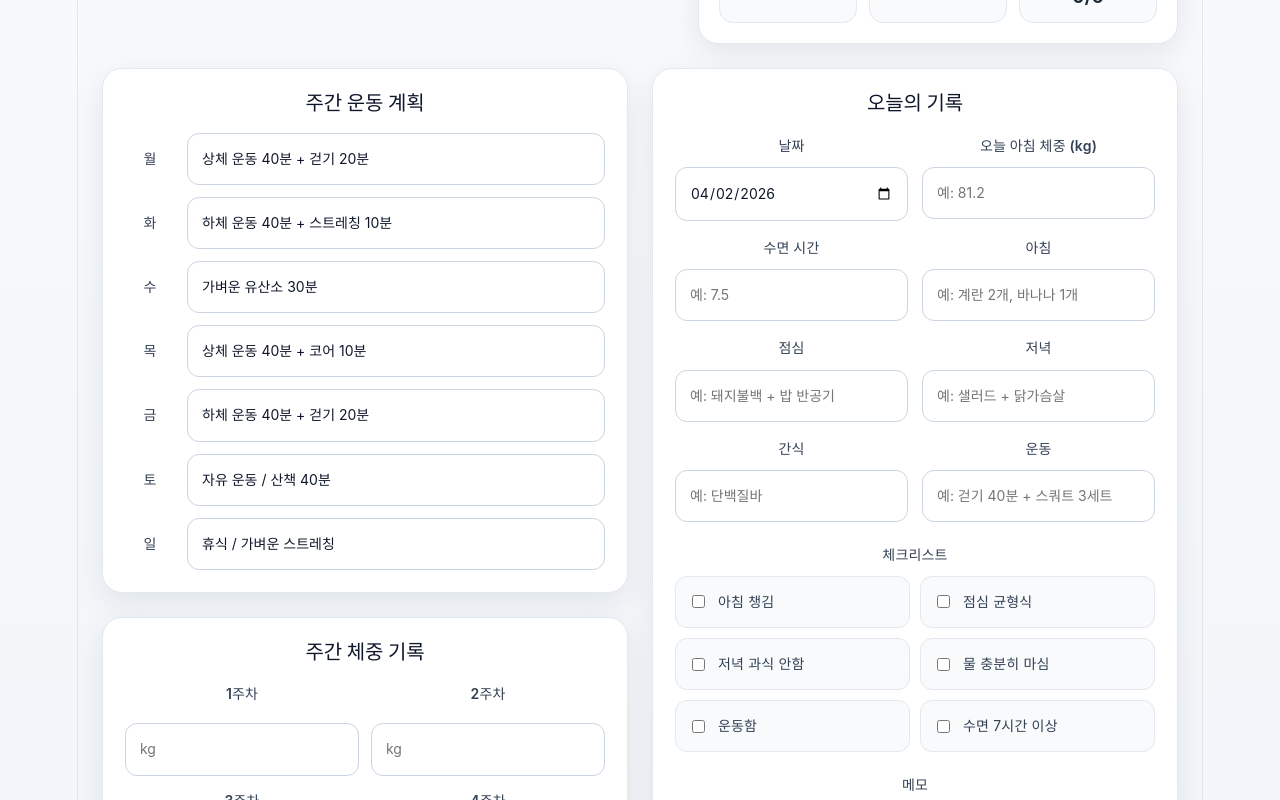
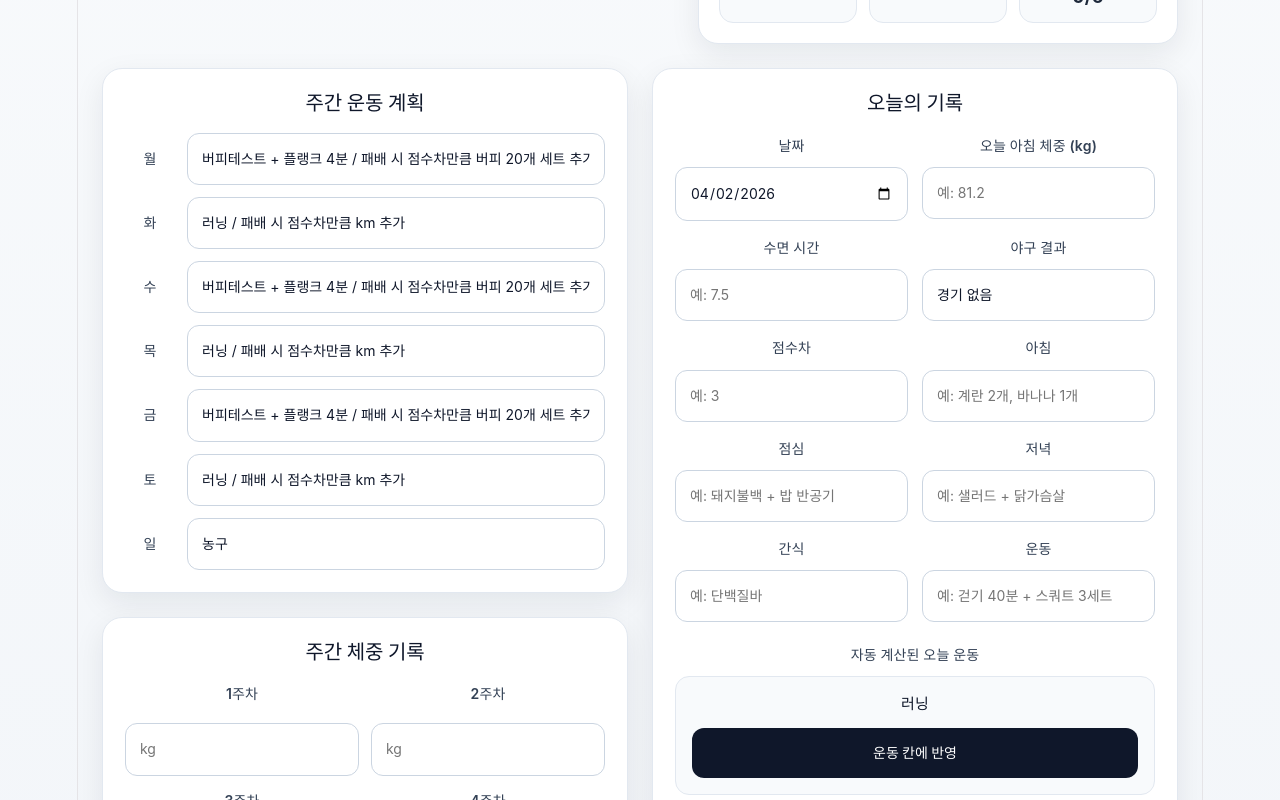
Before and after one commit to lgtwins0351-sys/health-routine-app, a React (Vite) app: page / in a window 1280 px wide. Shown: the part 240-1040 px from the top of the page. Built offline with nearby package versions, Linux system fonts and the light colour scheme.

Commit message:
점수 기반 자동 운동 계산 추가

```diff
--- a/src/App.css
+++ b/src/App.css
@@ -12,7 +12,8 @@ body {
 
 button,
 input,
-textarea {
+textarea,
+select {
   font: inherit;
 }
 
@@ -403,6 +404,27 @@ textarea {
   margin: 0;
 }
 
+.auto-exercise-box {
+  display: flex;
+  flex-direction: column;
+  gap: 12px;
+  padding: 16px;
+  border: 1px solid #e2e8f0;
+  background: #f8fafc;
+  border-radius: 14px;
+}
+
+.auto-exercise-text {
+  font-size: 15px;
+  font-weight: 600;
+  color: #0f172a;
+  line-height: 1.5;
+}
+
+select.input {
+  appearance: none;
+}
+
 @media (max-width: 1024px) {
   .header {
     grid-template-columns: 1fr;
--- a/src/App.jsx
+++ b/src/App.jsx
@@ -4,13 +4,13 @@ import "./App.css";
 const WEEK_DAYS = ["월", "화", "수", "목", "금", "토", "일"];
 
 const DEFAULT_WEEKLY_PLAN = {
-  월: "상체 운동 40분 + 걷기 20분",
-  화: "하체 운동 40분 + 스트레칭 10분",
-  수: "가벼운 유산소 30분",
-  목: "상체 운동 40분 + 코어 10분",
-  금: "하체 운동 40분 + 걷기 20분",
-  토: "자유 운동 / 산책 40분",
-  일: "휴식 / 가벼운 스트레칭",
+  월: "버피테스트 + 플랭크 4분 / 패배 시 점수차만큼 버피 20개 세트 추가",
+  화: "러닝 / 패배 시 점수차만큼 km 추가",
+  수: "버피테스트 + 플랭크 4분 / 패배 시 점수차만큼 버피 20개 세트 추가",
+  목: "러닝 / 패배 시 점수차만큼 km 추가",
+  금: "버피테스트 + 플랭크 4분 / 패배 시 점수차만큼 버피 20개 세트 추가",
+  토: "러닝 / 패배 시 점수차만큼 km 추가",
+  일: "농구",
 };
 
 const DEFAULT_WEIGHT_LOG = Array.from({ length: 8 }, (_, i) => ({
@@ -28,6 +28,8 @@ const DEFAULT_TODAY_RECORD = {
   snacks: "",
   exercise: "",
   memo: "",
+  baseballResult: "none",
+  scoreDiff: "",
   checks: {
     breakfast: false,
     lunch: false,
@@ -46,6 +48,22 @@ function getStorage(key, fallback) {
     console.error(`${key} 로드 실패`, error);
     return fallback;
   }
+}
+
+function getDayKeyFromDate(dateString) {
+  if (!dateString) return "";
+  const date = new Date(dateString);
+  const day = date.getDay();
+  const map = {
+    0: "일",
+    1: "월",
+    2: "화",
+    3: "수",
+    4: "목",
+    5: "금",
+    6: "토",
+  };
+  return map[day] || "";
 }
 
 function App() {
@@ -127,6 +145,49 @@ function App() {
     return "조금 더 관리가 필요해요";
   }, [checklistScore]);
 
+  const autoExerciseText = useMemo(() => {
+    const dayKey = getDayKeyFromDate(todayRecord.date);
+    const result = todayRecord.baseballResult;
+    const diff = Number(todayRecord.scoreDiff || 0);
+
+    if (!dayKey) return "날짜를 먼저 선택해줘.";
+
+    if (dayKey === "일") {
+      return "농구";
+    }
+
+    if (result === "none") {
+      if (dayKey === "월" || dayKey === "수" || dayKey === "금") {
+        return "버피테스트 + 플랭크 4분";
+      }
+      if (dayKey === "화" || dayKey === "목" || dayKey === "토") {
+        return "러닝";
+      }
+    }
+
+    if (dayKey === "월" || dayKey === "수" || dayKey === "금") {
+      if (result === "win") {
+        return "간단 스트레칭 + 플랭크 4분";
+      }
+      if (result === "lose") {
+        return diff > 0
+          ? `버피 20개 × ${diff}세트 + 플랭크 4분`
+          : "점수차를 입력해줘.";
+      }
+    }
+
+    if (dayKey === "화" || dayKey === "목" || dayKey === "토") {
+      if (result === "win") {
+        return "러닝";
+      }
+      if (result === "lose") {
+        return diff > 0 ? `러닝 ${diff}km` : "점수차를 입력해줘.";
+      }
+    }
+
+    return "기본 루틴 없음";
+  }, [todayRecord.date, todayRecord.baseballResult, todayRecord.scoreDiff]);
+
   const handleTodayChange = (field, value) => {
     setTodayRecord((prev) => ({
       ...prev,
@@ -163,6 +224,13 @@ function App() {
       date: new Date().toISOString().slice(0, 10),
     });
     setEditingId(null);
+  };
+
+  const applyAutoExercise = () => {
+    setTodayRecord((prev) => ({
+      ...prev,
+      exercise: autoExerciseText,
+    }));
   };
 
   const handleSaveRecord = () => {
@@ -202,6 +270,8 @@ function App() {
       snacks: record.snacks || "",
       exercise: record.exercise || "",
       memo: record.memo || "",
+      baseballResult: record.baseballResult || "none",
+      scoreDiff: record.scoreDiff || "",
       checks: {
         breakfast: record.checks?.breakfast || false,
         lunch: record.checks?.lunch || false,
@@ -225,11 +295,21 @@ function App() {
   };
 
   const feedbackText = useMemo(() => {
+    const baseballResultText =
+      todayRecord.baseballResult === "win"
+        ? "승"
+        : todayRecord.baseballResult === "lose"
+        ? "패"
+        : "경기 없음";
+
     return `아래 기록 보고 식단/운동/수면 기준으로 피드백해줘.
 
 날짜: ${todayRecord.date || "-"}
 오늘 아침 체중: ${todayRecord.weight || "미입력"}kg
 수면 시간: ${todayRecord.sleep || "미입력"}시간
+야구 결과: ${baseballResultText}
+점수차: ${todayRecord.scoreDiff || "미입력"}
+자동 계산 운동: ${autoExerciseText}
 
 아침: ${todayRecord.breakfast || "미입력"}
 점심: ${todayRecord.lunch || "미입력"}
@@ -250,7 +330,7 @@ function App() {
 
 목표는 82kg에서 75kg까지 감량하는 거야.
 너무 딱딱하지 않게, 현실적으로 피드백해줘.`;
-  }, [todayRecord, checklistScore]);
+  }, [todayRecord, checklistScore, autoExerciseText]);
 
   const handleCopyFeedback = async () => {
     try {
@@ -391,6 +471,31 @@ function App() {
                   placeholder="예: 7.5"
                 />
 
+                <div>
+                  <label className="field-label">야구 결과</label>
+                  <select
+                    className="input"
+                    value={todayRecord.baseballResult}
+                    onChange={(e) =>
+                      handleTodayChange("baseballResult", e.target.value)
+                    }
+                  >
+                    <option value="none">경기 없음</option>
+                    <option value="win">승</option>
+                    <option value="lose">패</option>
+                  </select>
+                </div>
+
+                <InputField
+                  label="점수차"
+                  type="number"
+                  value={todayRecord.scoreDiff}
+                  onChange={(e) =>
+                    handleTodayChange("scoreDiff", e.target.value)
+                  }
+                  placeholder="예: 3"
+                />
+
                 <TextField
                   label="아침"
                   value={todayRecord.breakfast}
@@ -425,6 +530,20 @@ function App() {
                   }
                   placeholder="예: 걷기 40분 + 스쿼트 3세트"
                 />
+              </div>
+
+              <div className="section-space">
+                <label className="field-label">자동 계산된 오늘 운동</label>
+                <div className="auto-exercise-box">
+                  <div className="auto-exercise-text">{autoExerciseText}</div>
+                  <button
+                    type="button"
+                    className="primary-button"
+                    onClick={applyAutoExercise}
+                  >
+                    운동 칸에 반영
+                  </button>
+                </div>
               </div>
 
               <div className="section-space">
@@ -551,6 +670,17 @@ function App() {
                           <strong>수면:</strong> {record.sleep || "-"}시간
                         </p>
                         <p>
+                          <strong>야구 결과:</strong>{" "}
+                          {record.baseballResult === "win"
+                            ? "승"
+                            : record.baseballResult === "lose"
+                            ? "패"
+                            : "경기 없음"}
+                        </p>
+                        <p>
+                          <strong>점수차:</strong> {record.scoreDiff || "-"}
+                        </p>
+                        <p>
                           <strong>아침:</strong> {record.breakfast || "-"}
                         </p>
                         <p>
```
